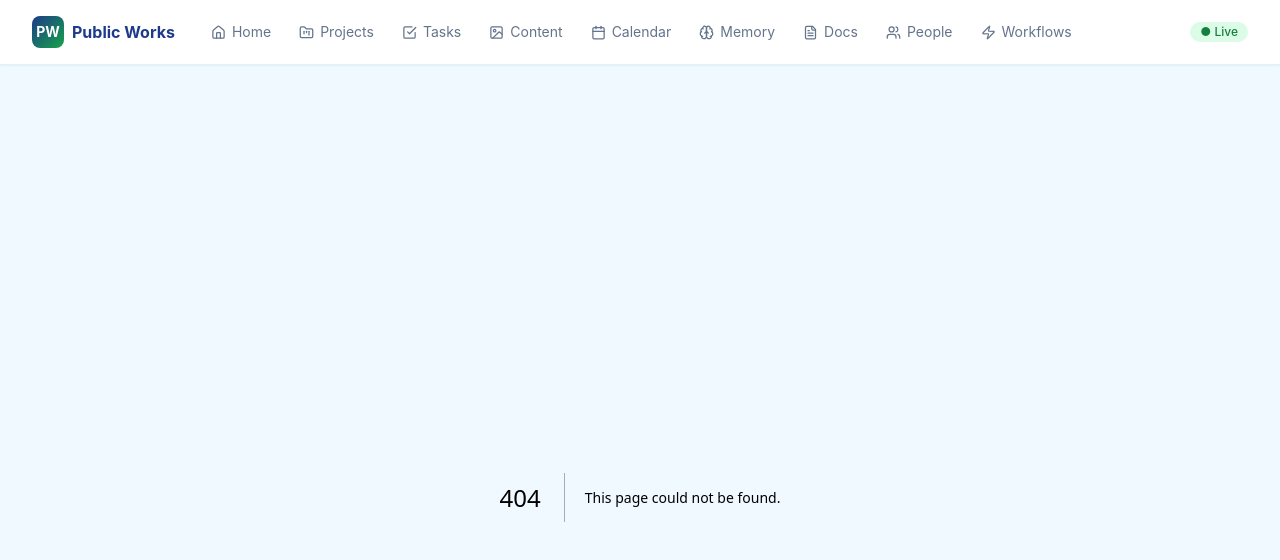
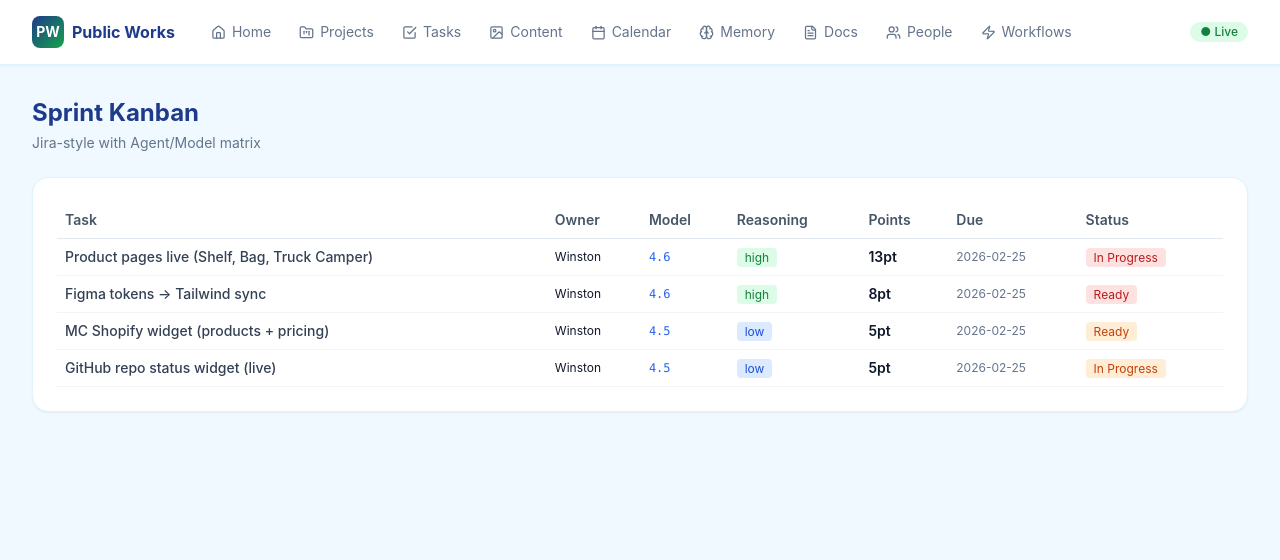
Before and after one commit to alemangerardo4-ctrl/mc-dashboard, a Next.js app: page /kanban in a window 1280 px wide. Before the commit this address had no page. Shown: the top 560 px of the page. Built offline with nearby package versions, Linux system fonts and the light colour scheme.

Commit message:
feat: jira-style kanban with agent/model matrix, github repo status widget

```diff
--- /dev/null
+++ b/app/api/github/status/route.ts
@@ -0,0 +1,36 @@
+import { execSync } from 'child_process'
+import { NextResponse } from 'next/server'
+
+export const dynamic = 'force-dynamic'
+
+export async function GET() {
+  try {
+    // Get repo status for our main projects
+    const repos = [
+      'alemangerardo4-ctrl/mc-dashboard',
+      'alemangerardo4-ctrl/public-works',
+      'alemangerardo4-ctrl/aleman-engineer',
+    ]
+
+    const status = repos.map(repo => {
+      try {
+        const commits = execSync(`gh repo view ${repo} --json nameWithOwner,description,pushedAt --template '{{json .}}'`, {
+          encoding: 'utf8',
+        })
+        const data = JSON.parse(commits)
+        return {
+          repo: data.nameWithOwner,
+          description: data.description,
+          lastPush: data.pushedAt,
+        }
+      } catch (e) {
+        return { repo, error: 'Failed to fetch' }
+      }
+    })
+
+    return NextResponse.json({ ok: true, repos: status })
+  } catch (err: unknown) {
+    const message = err instanceof Error ? err.message : String(err)
+    return NextResponse.json({ ok: false, error: message }, { status: 500 })
+  }
+}
--- /dev/null
+++ b/app/kanban/page.tsx
@@ -0,0 +1,107 @@
+'use client'
+
+import { useState } from 'react'
+
+export default function Kanban() {
+  const [tasks] = useState([
+    {
+      id: 'p0-1',
+      title: 'Product pages live (Shelf, Bag, Truck Camper)',
+      status: 'In Progress',
+      priority: 'P0',
+      owner: 'Winston',
+      model: 'claude-sonnet-4.6',
+      reasoning: 'high',
+      points: 13,
+      tags: ['Dev', 'Shopify'],
+      dueDate: '2026-02-25',
+    },
+    {
+      id: 'p0-2',
+      title: 'Figma tokens → Tailwind sync',
+      status: 'Ready',
+      priority: 'P0',
+      owner: 'Winston',
+      model: 'claude-sonnet-4.6',
+      reasoning: 'high',
+      points: 8,
+      tags: ['Design', 'Automation'],
+      dueDate: '2026-02-25',
+    },
+    {
+      id: 'p1-1',
+      title: 'MC Shopify widget (products + pricing)',
+      status: 'Ready',
+      priority: 'P1',
+      owner: 'Winston',
+      model: 'claude-haiku-4.5',
+      reasoning: 'low',
+      points: 5,
+      tags: ['Dev', 'Dashboard'],
+      dueDate: '2026-02-25',
+    },
+    {
+      id: 'p1-2',
+      title: 'GitHub repo status widget (live)',
+      status: 'In Progress',
+      priority: 'P1',
+      owner: 'Winston',
+      model: 'claude-haiku-4.5',
+      reasoning: 'low',
+      points: 5,
+      tags: ['Dev', 'Dashboard'],
+      dueDate: '2026-02-25',
+    },
+  ])
+
+  const columns = {
+    'Ready': 'Sprint Ready',
+    'In Progress': 'In Progress',
+    'Blocked': 'Blocked',
+    'Done': 'Done',
+  }
+
+  const priorityColor: Record<string, string> = {
+    'P0': 'bg-red-100 text-red-700',
+    'P1': 'bg-orange-100 text-orange-700',
+    'P2': 'bg-yellow-100 text-yellow-700',
+  }
+
+  return (
+    <div className="space-y-6">
+      <div>
+        <h1 className="text-2xl font-bold text-blue-900">Sprint Kanban</h1>
+        <p className="text-slate-500 text-sm mt-1">Jira-style with Agent/Model matrix</p>
+      </div>
+
+      <div className="card overflow-x-auto">
+        <table className="w-full text-sm">
+          <thead>
+            <tr className="border-b border-slate-200">
+              <th className="text-left py-2 px-2 font-semibold text-slate-600">Task</th>
+              <th className="text-left py-2 px-2 font-semibold text-slate-600">Owner</th>
+              <th className="text-left py-2 px-2 font-semibold text-slate-600">Model</th>
+              <th className="text-left py-2 px-2 font-semibold text-slate-600">Reasoning</th>
+              <th className="text-left py-2 px-2 font-semibold text-slate-600">Points</th>
+              <th className="text-left py-2 px-2 font-semibold text-slate-600">Due</th>
+              <th className="text-left py-2 px-2 font-semibold text-slate-600">Status</th>
+            </tr>
+          </thead>
+          <tbody>
+            {tasks.map(t => (
+              <tr key={t.id} className="border-b border-slate-100 hover:bg-slate-50">
+                <td className="py-2 px-2 text-slate-700 font-medium">{t.title}</td>
+                <td className="py-2 px-2 text-xs">{t.owner}</td>
+                <td className="py-2 px-2 text-xs font-mono text-blue-600">{t.model.split('-')[2]}</td>
+                <td className="py-2 px-2"><span className={`text-xs px-2 py-0.5 rounded ${t.reasoning === 'high' ? 'bg-green-100 text-green-700' : 'bg-blue-100 text-blue-700'}`}>{t.reasoning}</span></td>
+                <td className="py-2 px-2 font-semibold">{t.points}pt</td>
+                <td className="py-2 px-2 text-xs text-slate-500">{t.dueDate}</td>
+                <td className="py-2 px-2"><span className={`text-xs px-2 py-0.5 rounded ${priorityColor[t.priority]}`}>{t.status}</span></td>
+              </tr>
+            ))}
+          </tbody>
+        </table>
+      </div>
+    </div>
+  )
+}
```
